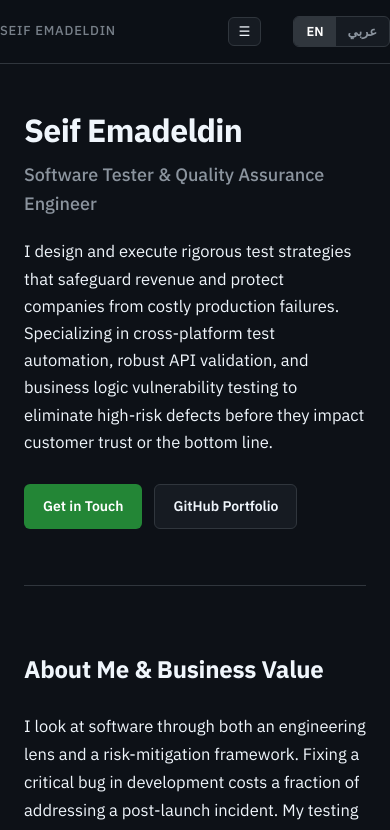
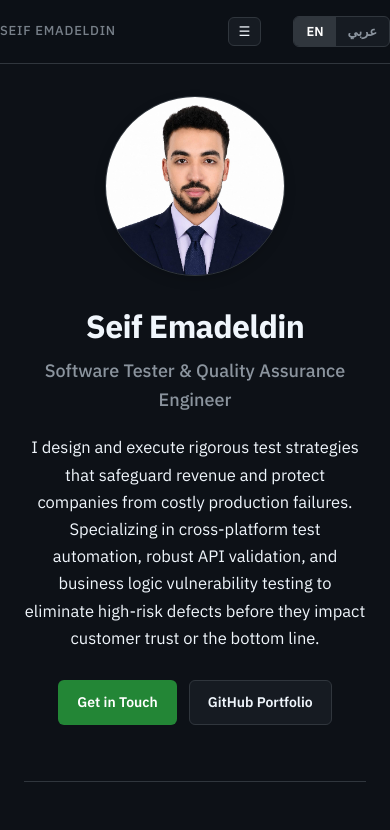
Before and after one commit to seifemad7/QA-Portfolio, a plain HTML site: page index.html in a window 390 px wide. Shown: the top 830 px of the page. Drawn offline with Linux system fonts and the light colour scheme.

Commit message:
Update index.html

```diff
--- a/index.html
+++ b/index.html
@@ -51,6 +51,8 @@
     display: flex; align-items: center; justify-content: space-between;
     padding: 16px 0;
   }
+
+  /* Brand Title Styling */
   .brand {
     font-size: 13px;
     font-weight: 500;
@@ -59,6 +61,7 @@
     color: var(--muted);
     opacity: 0.85;
   }
+
   nav.links { display: flex; align-items: center; gap: 24px; }
   nav.links a {
     color: var(--muted); font-size: 14px; font-weight: 500;
@@ -91,9 +94,9 @@
 
   /* Hero Section */
   .hero {
-    padding: 72px 0 56px;
+    padding: 56px 0;
     display: grid;
-    grid-template-columns: 1fr 260px;
+    grid-template-columns: 1fr 280px;
     gap: 40px;
     align-items: center;
   }
@@ -112,17 +115,17 @@
   .btn.ghost { border-color: var(--line); background: var(--surface); color: var(--text); }
   .btn.ghost:hover { border-color: var(--muted); background: var(--surface-hover); transform: translateY(-1px); }
 
-  /* Hero Headshot Card */
+  /* Hero Avatar Styling */
   .hero-avatar {
-    display: flex;
-    justify-content: center;
-    align-items: center;
-    overflow: hidden;
+    width: 100%;
+    max-width: 280px;
+    height: 320px;
     border-radius: 12px;
     border: 1px solid var(--line);
     background: var(--surface);
-    height: 280px;
+    overflow: hidden;
     box-shadow: var(--shadow);
+    margin: 0 auto;
   }
 
   .hero-avatar img {
@@ -130,6 +133,7 @@
     height: 100%;
     object-fit: cover;
     object-position: center top;
+    display: block;
   }
 
   /* About */
@@ -194,9 +198,31 @@
   html[lang="ar"] [data-lang="ar"] { display: block; }
   html[lang="en"] [data-lang="en"] { display: block; }
 
-  @media (max-width: 760px) {
-    .hero { grid-template-columns: 1fr; padding-top: 48px; }
-    .hero-avatar { display: none; }
+  /* Responsive Design / Mobile Styles */
+  @media (max-width: 768px) {
+    .hero {
+      grid-template-columns: 1fr;
+      text-align: center;
+      gap: 32px;
+      padding-top: 32px;
+    }
+
+    .hero-avatar {
+      order: -1;
+      width: 180px;
+      height: 180px;
+      border-radius: 50%;
+    }
+
+    .hero p.lede {
+      margin-left: auto;
+      margin-right: auto;
+    }
+
+    .cta-row {
+      justify-content: center;
+    }
+
     .proj-grid { grid-template-columns: 1fr; }
     .hero h1 { font-size: 32px; }
 
@@ -249,6 +275,7 @@
 
 <div class="wrap">
 
+  <!-- ================= HERO ================= -->
   <section class="hero">
     <div>
       <div data-lang="ar">
@@ -275,26 +302,29 @@
       </div>
     </div>
 
+    <!-- Personal Headshot Image Container -->
     <div class="hero-avatar">
       <img src="headshot.jpg" alt="Seif Emadeldin">
     </div>
   </section>
 
+  <!-- ================= ABOUT ================= -->
   <section id="about">
     <div data-lang="ar">
       <h2>عن عملي والقيمة التجارية</h2>
       <p class="about-text">
-        أنظر إلى البرمجيات من منظور تقني وتجاري في آن واحد. أركز على اكتشاف ثغرات منطق الأعمال والحالات الطرفية المعقدة (Edge Cases) التي قد تؤدي إلى خسائر مالية أو توقف الأنظمة التشغيلية. أمتلك إقامة سارية في المملكة العربية السعودية (Iqama)، مما يتيح لي المرونة التامة للعمل الميداني والمباشرة الفورية داخل الشركات الإقليمية.
+        أنظر إلى البرمجيات من منظور تقني وتجاري في آن واحد. أركز على اكتشاف ثغرات منطق الأعمال والحالات الطرفية المعقدة (Edge Cases) التي قد تؤدي إلى خسائر مالية أو توقف الأنظمة التشغيلية. أمتلك إقامة سارية وقابلة للنقل في المملكة العربية السعودية (Iqama)، مما يتيح لي المرونة التامة للعمل الميداني والمباشرة الفورية داخل الشركات الإقليمية.
       </p>
     </div>
     <div data-lang="en">
       <h2>About Me & Business Value</h2>
       <p class="about-text">
-        I look at software through both an engineering lens and a risk-mitigation framework. Fixing a critical bug in development costs a fraction of addressing a post-launch incident. My testing directly protects operational budgets by catching logic flaws and race conditions before they cause financial loss. I hold a valid Iqama in Saudi Arabia, allowing for seamless onboarding and immediate relocation for regional opportunities.
+        I look at software through both an engineering lens and a risk-mitigation framework. Fixing a critical bug in development costs a fraction of addressing a post-launch incident. My testing directly protects operational budgets by catching logic flaws and race conditions before they cause financial loss. I hold a valid Transferable Iqama in Saudi Arabia, allowing for seamless onboarding and immediate relocation for regional opportunities.
       </p>
     </div>
   </section>
 
+  <!-- ================= EDUCATION ================= -->
   <section id="education">
     <div data-lang="ar">
       <h2>التعليم والشواهد</h2>
@@ -314,6 +344,7 @@
     </div>
   </section>
 
+  <!-- ================= SKILLS ================= -->
   <section id="skills">
     <div data-lang="ar">
       <h2>المهارات والتخصصات</h2>
@@ -394,6 +425,7 @@
     </div>
   </section>
 
+  <!-- ================= PROJECTS ================= -->
   <section id="projects">
     <div data-lang="ar">
       <h2>نماذج أعمال ومشاريع</h2>
@@ -432,6 +464,7 @@
     </div>
   </section>
 
+  <!-- ================= CONTACT ================= -->
   <section id="contact">
     <div data-lang="ar">
       <h2>التواصل</h2>
```
